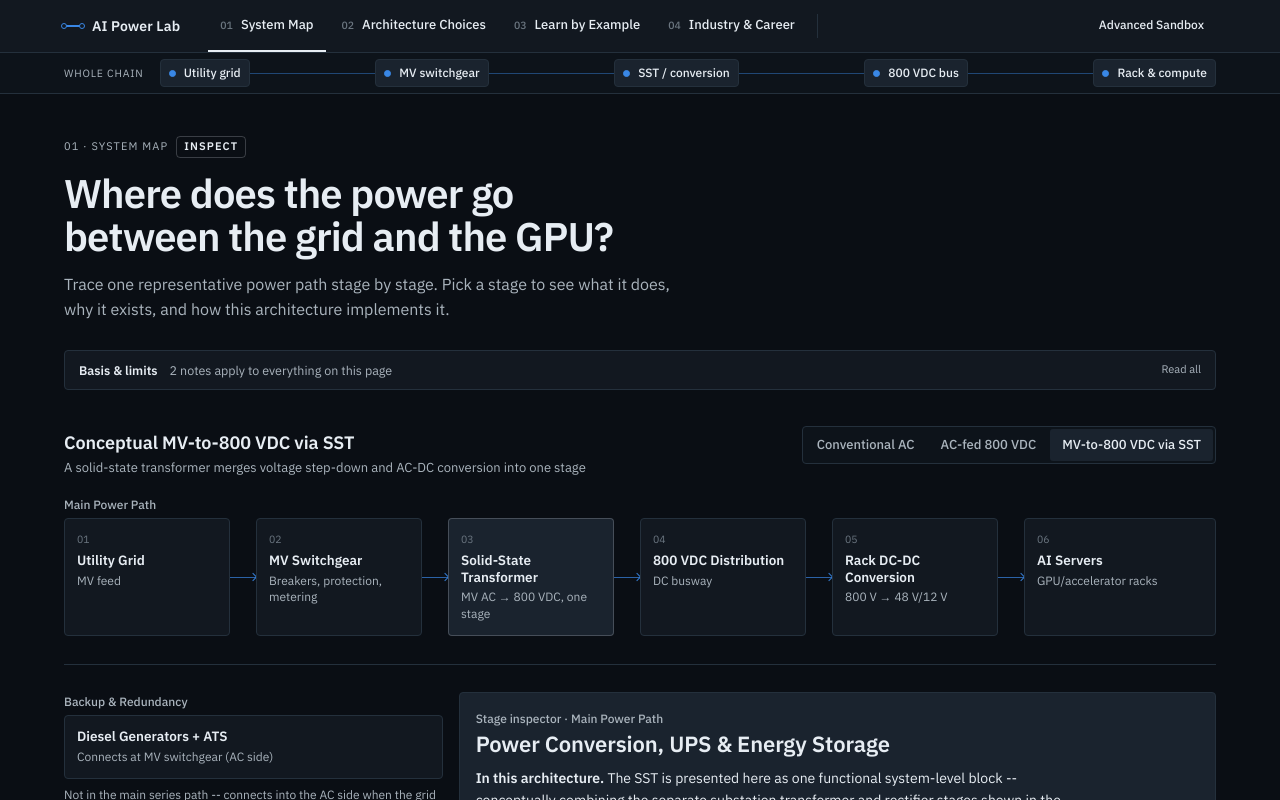
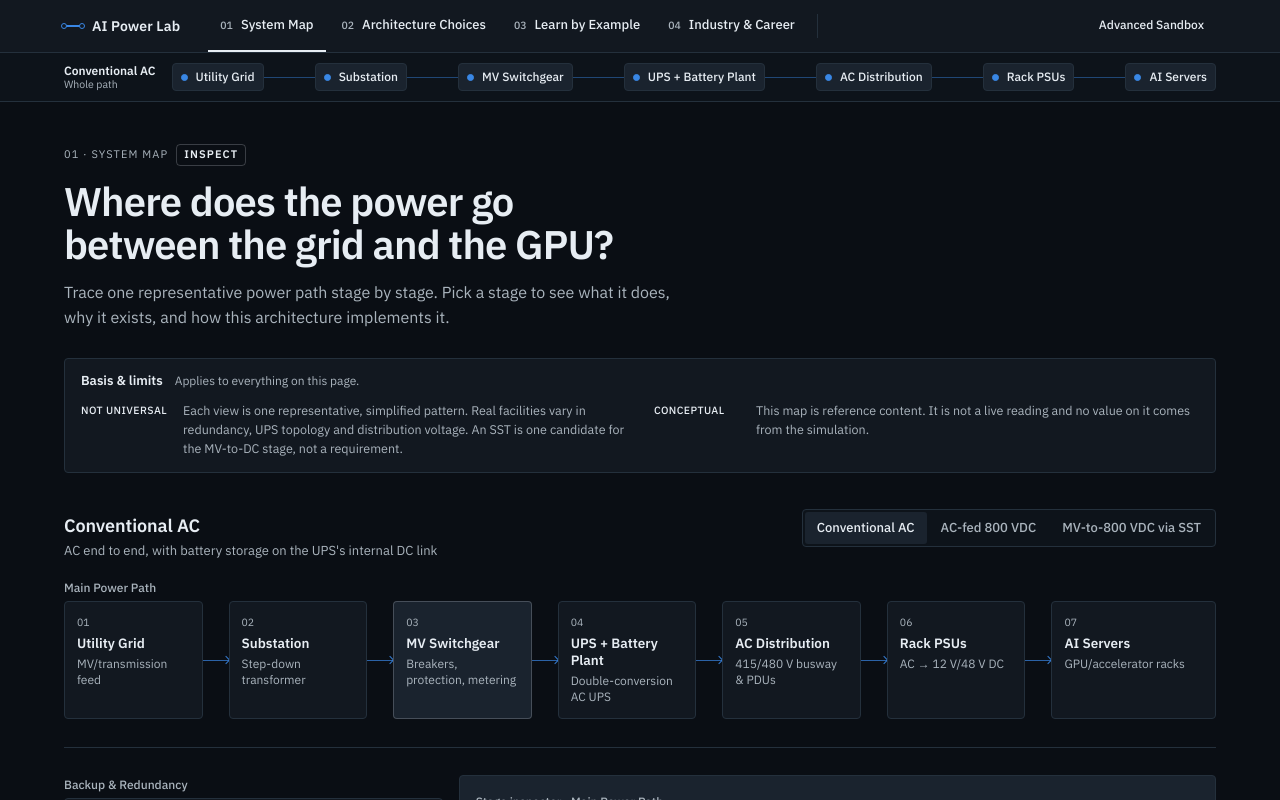
Before and after one commit to yulinliu2002/ai-power-lab, a Next.js app in the folder frontend/: page /design-lab/system-map in a window 1280 px wide. Shown: the top 800 px of the page. Built offline with nearby package versions, Linux system fonts and the light colour scheme.

Commit message:
Signal Path: architecture-aware rail, visible disclosures; DESIGN.md revisions draft and integration plan
Co-Authored-By: Claude Sonnet 5.5 <noreply@anthropic.com>
Claude-Session: https://claude.ai/code/session_01CEUxvJF1nTiR8PSzWNVHVF

```diff
--- /dev/null
+++ b/frontend/app/design-lab/ArchContext.tsx
@@ -0,0 +1,26 @@
+"use client";
+
+import { createContext, useContext, useState, type ReactNode } from "react";
+
+import type { ArchitectureId } from "../lib/infrastructureMapData";
+
+/**
+ * The architecture the learner is currently looking at. The signal-path
+ * rail draws this architecture's own main path, so it never implies one
+ * universal chain (SST is optional; see DESIGN.md revision D3).
+ */
+interface Ctx {
+  arch: ArchitectureId;
+  setArch: (id: ArchitectureId) => void;
+}
+
+const ArchCtx = createContext<Ctx>({ arch: "conventional-ac", setArch: () => {} });
+
+export function ArchProvider({ children }: { children: ReactNode }) {
+  const [arch, setArch] = useState<ArchitectureId>("conventional-ac");
+  return <ArchCtx.Provider value={{ arch, setArch }}>{children}</ArchCtx.Provider>;
+}
+
+export function useArch() {
+  return useContext(ArchCtx);
+}
--- a/frontend/app/design-lab/LabNav.tsx
+++ b/frontend/app/design-lab/LabNav.tsx
@@ -3,13 +3,19 @@
 import Link from "next/link";
 import { usePathname } from "next/navigation";
 
+import { ARCHITECTURES, type ArchitectureId, type CategoryId } from "../lib/infrastructureMapData";
+import { useArch } from "./ArchContext";
+
 /**
  * Shared shell: five areas + the signal-path rail.
  *
- * The rail is the identity motif. It draws the real chain the product
- * teaches (grid -> MV switchgear -> SST / conversion -> 800 VDC bus ->
- * rack) and each area marks the span it works on. "Focus" is shown by
- * surface tier + text weight (DESIGN.md §19), never by a new color.
+ * The rail is architecture-aware. It draws the *selected* architecture's
+ * own main power path (Conventional AC, AC-fed 800 VDC, or the conceptual
+ * MV-to-800 VDC via SST), never a single universal chain; an SST appears
+ * only in the SST architecture. Pages that run the simulation (Learn,
+ * Sandbox) pin the rail to the SST architecture and mark the simulated
+ * slice with a dashed bracket and an explicit "simulated slice" label.
+ * Focus is shown by surface tier + weight (DESIGN.md §19), not color.
  */
 const AREAS = [
   { href: "/design-lab/system-map", label: "System Map", n: "01" },
@@ -20,30 +26,49 @@ const AREAS = [
 
 const SANDBOX = { href: "/design-lab/sandbox", label: "Advanced Sandbox" } as const;
 
-const RAIL = ["Utility grid", "MV switchgear", "SST / conversion", "800 VDC bus", "Rack & compute"] as const;
-
-/** Which rail nodes each area works on. */
-const FOCUS: Record<string, readonly number[]> = {
-  "/design-lab": [0, 1, 2, 3, 4],
-  "/design-lab/system-map": [0, 1, 2, 3, 4],
-  "/design-lab/architecture": [1, 2, 3],
-  "/design-lab/learn": [2, 3, 4],
-  "/design-lab/industry": [1, 2, 3],
-  "/design-lab/sandbox": [2, 3, 4],
+const SHORT: Record<ArchitectureId, string> = {
+  "conventional-ac": "Conventional AC",
+  "ac-to-800vdc": "AC-fed 800 VDC",
+  "mv-to-800vdc": "MV-to-800 VDC via SST (conceptual)",
 };
 
-const FOCUS_NOTE: Record<string, string> = {
-  "/design-lab": "Whole chain",
-  "/design-lab/system-map": "Whole chain",
-  "/design-lab/architecture": "Where architectures diverge",
-  "/design-lab/learn": "Scenario slice",
-  "/design-lab/industry": "Where the industry is moving",
-  "/design-lab/sandbox": "Simulated slice",
+interface RailSpec {
+  note: string;
+  focus: readonly CategoryId[];
+  pinned?: ArchitectureId;
+  slice?: boolean;
+}
+
+const RAIL_SPEC: Record<string, RailSpec> = {
+  "/design-lab": { note: "Context", focus: [] },
+  "/design-lab/system-map": { note: "Whole path", focus: [] },
+  "/design-lab/architecture": {
+    note: "Where architectures diverge",
+    focus: ["substation", "power_conversion", "distribution", "rack_power"],
+  },
+  "/design-lab/learn": {
+    note: "Simulated slice: SST, 800 VDC bus, lumped AI load",
+    focus: ["power_conversion", "distribution", "compute"],
+    pinned: "mv-to-800vdc",
+    slice: true,
+  },
+  "/design-lab/industry": { note: "Industry attention", focus: ["power_conversion", "distribution", "rack_power"] },
+  "/design-lab/sandbox": {
+    note: "Simulated slice: SST, 800 VDC bus, lumped AI load",
+    focus: ["power_conversion", "distribution", "compute"],
+    pinned: "mv-to-800vdc",
+    slice: true,
+  },
 };
 
 export function LabNav() {
   const pathname = usePathname().replace(/\/$/, "");
-  const focus = FOCUS[pathname] ?? FOCUS["/design-lab"];
+  const { arch } = useArch();
+  const spec = RAIL_SPEC[pathname] ?? RAIL_SPEC["/design-lab"];
+  const archId = spec.pinned ?? arch;
+  const archDef = ARCHITECTURES.find((a) => a.id === archId)!;
+  const main = archDef.nodes.filter((n) => n.lane === "main");
+  const allOn = spec.focus.length === 0 && pathname === "/design-lab/system-map";
 
   return (
     <>
@@ -71,19 +96,29 @@ export function LabNav() {
           </nav>
         </div>
       </header>
-      <div className="lab-rail" role="img" aria-label={`Signal path. Focus: ${FOCUS_NOTE[pathname] ?? ""}`}>
+      <div
+        className="lab-rail"
+        role="img"
+        aria-label={`Power path for ${SHORT[archId]}. ${spec.note}. ${spec.pinned ? "Simulated slice only; not evidence for other architectures." : "One representative architecture, not universal."}`}
+      >
         <div className="lab-wrap lab-rail-in">
-          <span className="lab-rail-label">{FOCUS_NOTE[pathname] ?? "Whole chain"}</span>
-          <div className="lab-rail-track">
-            {RAIL.map((name, i) => (
-              <div key={name} style={{ display: "contents" }}>
-                <span className="lab-rail-node" data-on={focus.includes(i)}>
-                  <i />
-                  {name}
-                </span>
-                {i < RAIL.length - 1 && <span className="lab-rail-link" />}
-              </div>
-            ))}
+          <span className="lab-rail-label">
+            <b>{SHORT[archId]}</b>
+            <span className="lab-rail-note">{spec.note}</span>
+          </span>
+          <div className="lab-rail-track" data-slice={spec.slice ? "true" : undefined}>
+            {main.map((n, i) => {
+              const on = allOn || spec.focus.includes(n.categoryId);
+              return (
+                <div key={n.id} style={{ display: "contents" }}>
+                  <span className="lab-rail-node" data-on={on} data-slice={on && spec.slice ? "true" : undefined}>
+                    <i />
+                    {n.label}
+                  </span>
+                  {i < main.length - 1 && <span className="lab-rail-link" />}
+                </div>
+              );
+            })}
           </div>
         </div>
       </div>
--- a/frontend/app/design-lab/architecture/page.tsx
+++ b/frontend/app/design-lab/architecture/page.tsx
@@ -1,6 +1,8 @@
 "use client";
 
 import { useState } from "react";
+
+import { useArch } from "../ArchContext";
 
 import {
   ARCHITECTURE_CHOICE_NAMES,
@@ -22,6 +24,7 @@ import { AreaHeader, BasisBar, EvidenceChip, EvidenceLegend } from "../ui";
  */
 export default function ArchitectureLab() {
   const [driverId, setDriverId] = useState<DriverId>("rd2");
+  const { arch, setArch } = useArch();
   const driver = DRIVERS.find((d) => d.id === driverId)!;
   const decision = CONDITIONAL_DECISIONS[driverId];
 
@@ -35,7 +38,13 @@ export default function ArchitectureLab() {
       />
       <div className="lab-wrap">
         <BasisBar
-          notes={Object.values(DISCLOSURES)}
+          notes={[
+            { tag: "SST optional", text: DISCLOSURES.sst },
+            { tag: "Blocks", text: DISCLOSURES.block },
+            { tag: "Simulation scope", text: DISCLOSURES.sim },
+            { tag: "Drivers", text: DISCLOSURES.illustrative },
+            { tag: "No ranking", text: DISCLOSURES.noWinner },
+          ]}
           labels={<EvidenceLegend />}
         />
       </div>
@@ -111,9 +120,11 @@ export default function ArchitectureLab() {
           {ARCHITECTURE_ORDER.map((a) => {
             const c = CELLS[driverId][a];
             return (
-              <article key={a} className="lab-col">
+              <article key={a} className="lab-col" data-on={a === arch}>
                 <header>
-                  <h3 className="lab-h3" style={{ fontSize: 14 }}>{ARCHITECTURE_CHOICE_NAMES[a]}</h3>
+                  <button className="lab-link-btn" aria-pressed={a === arch} onClick={() => setArch(a)} title="Show this architecture's path in the rail">
+                    <h3 className="lab-h3" style={{ fontSize: 14, margin: 0 }}>{ARCHITECTURE_CHOICE_NAMES[a]}</h3>
+                  </button>
                   <EvidenceChip kind={c.evidence} short />
                 </header>
                 <div>
--- a/frontend/app/design-lab/industry/page.tsx
+++ b/frontend/app/design-lab/industry/page.tsx
@@ -78,9 +78,9 @@ export default function IndustryLab() {
       <div className="lab-wrap">
         <BasisBar
           notes={[
-            "Three distinct public sources support this page. It is a context layer, not a live news feed.",
-            "Vendor and consortium statements are attributed, not endorsed. Emerging architectures and draft specifications are marked as such.",
-            "The competency map is an illustrative teaching framework, not a hiring standard or a statement about any employer.",
+            { tag: "Sources", text: "Three distinct public sources support this page. It is a context layer, not a live news feed." },
+            { tag: "Attribution", text: "Vendor and consortium statements are attributed, not endorsed. Emerging architectures and draft specifications are marked as such." },
+            { tag: "Competencies", text: "The competency map is an illustrative teaching framework, not a hiring standard or a statement about any employer." },
           ]}
           labels={<EvidenceLegend />}
         />
--- a/frontend/app/design-lab/lab.css
+++ b/frontend/app/design-lab/lab.css
@@ -38,20 +38,23 @@
 .lab-tab { display: flex; align-items: center; gap: 8px; padding: 0 12px; text-decoration: none; font-size: 13px; font-weight: 500; color: var(--color-text-secondary); border-bottom: 2px solid transparent; white-space: nowrap; }
 .lab-tab:hover { color: var(--color-text-primary); }
 .lab-tab[aria-current="page"] { color: var(--color-text-primary); border-bottom-color: var(--color-text-primary); }
-.lab-tab small { font-family: var(--font-mono), monospace; font-size: 10.5px; color: var(--color-muted); }
+.lab-tab small { font-family: var(--font-mono), monospace; font-size: 10.5px; color: var(--color-text-secondary); }
 .lab-tab-tool { margin-left: auto; font-size: 12px; }
 .lab-tab-tool + .lab-tab-tool { margin-left: 0; }
 .lab-sep { width: 1px; background: var(--color-hairline); margin: 14px 6px; flex: none; }
 
 /* ---- signal path rail: the shared identity motif ---- */
 .lab-rail { border-bottom: 1px solid var(--color-hairline); background: var(--lab-inset); }
-.lab-rail-in { display: flex; align-items: center; gap: 16px; height: 40px; }
-.lab-rail-label { font-family: var(--font-mono), monospace; font-size: 10.5px; letter-spacing: 0.08em; text-transform: uppercase; color: var(--color-text-secondary); white-space: nowrap; }
+.lab-rail-in { display: flex; align-items: center; gap: 16px; height: 48px; }
+.lab-rail-label { display: flex; flex-direction: column; line-height: 1.2; white-space: nowrap; font-size: 12px; color: var(--color-text-primary); min-width: 0; }
+.lab-rail-label b { font-weight: 600; }
+.lab-rail-note { font-family: var(--font-mono), monospace; font-size: 10.5px; color: var(--color-text-secondary); }
 .lab-rail-track { display: flex; align-items: center; flex: 1; min-width: 0; }
 .lab-rail-node { display: flex; align-items: center; gap: 8px; font-size: 12px; white-space: nowrap; color: var(--color-text-secondary); padding: 3px 8px; border: 1px solid transparent; border-radius: 4px; }
 .lab-rail-node i { width: 7px; height: 7px; border-radius: 50%; border: 1.5px solid var(--color-accent); background: var(--lab-inset); flex: none; }
 .lab-rail-node[data-on="true"] { background: var(--color-surface-raised); border-color: var(--color-hairline); color: var(--color-text-primary); font-weight: 500; }
 .lab-rail-node[data-on="true"] i { background: var(--color-accent); }
+.lab-rail-node[data-slice="true"] { border-style: dashed; border-color: var(--lab-hairline-strong); }
 .lab-rail-link { flex: 1; height: 1px; background: var(--color-accent); opacity: 0.45; min-width: 8px; }
 
 /* ---- page header (editorial) ---- */
@@ -70,16 +73,15 @@
 .lab-section-head { display: flex; align-items: baseline; justify-content: space-between; gap: 16px; margin-bottom: 16px; flex-wrap: wrap; }
 .lab-section-sub { color: var(--color-text-secondary); font-size: 13px; margin: 0; }
 
-/* ---- basis & limits ---- */
-.lab-basis { border: 1px solid var(--color-hairline); border-radius: 4px; background: var(--color-surface); }
-.lab-basis summary { list-style: none; display: flex; align-items: center; gap: 12px; padding: 9px 14px; cursor: pointer; font-size: 12.5px; color: var(--color-text-secondary); flex-wrap: wrap; }
-.lab-basis summary::-webkit-details-marker { display: none; }
-.lab-basis summary strong { color: var(--color-text-primary); font-weight: 600; }
-.lab-basis summary .lab-chev { margin-left: auto; font-family: var(--font-mono), monospace; font-size: 11px; }
-.lab-basis[open] summary .lab-chev::after { content: "Hide"; }
-.lab-basis:not([open]) summary .lab-chev::after { content: "Read all"; }
-.lab-basis ul { margin: 0; padding: 4px 14px 14px 32px; color: var(--color-text-secondary); font-size: 13px; border-top: 1px solid var(--color-hairline); padding-top: 12px; }
-.lab-basis li { margin-bottom: 6px; max-width: 90ch; }
+/* ---- basis & limits: always visible, structured ---- */
+.lab-basis { border: 1px solid var(--color-hairline); border-radius: 4px; background: var(--color-surface); padding: 12px 16px 14px; }
+.lab-basis-head { display: flex; align-items: center; gap: 12px; flex-wrap: wrap; margin-bottom: 10px; }
+.lab-basis-head strong { font-size: 13px; font-weight: 600; }
+.lab-basis-head span.s { font-size: 12px; color: var(--color-text-secondary); }
+.lab-basis-grid { display: grid; grid-template-columns: repeat(2, minmax(0, 1fr)); gap: 10px 28px; margin: 0; padding: 0; list-style: none; }
+.lab-basis-grid li { display: grid; grid-template-columns: 92px 1fr; gap: 10px; font-size: 12.5px; line-height: 1.5; color: var(--color-text-secondary); }
+.lab-basis-grid li > b { font-family: var(--font-mono), monospace; font-size: 10.5px; font-weight: 500; letter-spacing: 0.04em; text-transform: uppercase; color: var(--color-text-primary); padding-top: 2px; }
+.lab-basis-grid li.wide { grid-column: 1 / -1; }
 
 /* ---- primitives ---- */
 .lab-panel { background: var(--color-surface); border: 1px solid var(--color-hairline); border-radius: 4px; padding: 16px; }
@@ -115,7 +117,7 @@
 .lab-node:not(:last-child)::before { content: ""; position: absolute; right: -27px; top: calc(50% - 3px); width: 6px; height: 6px; border-top: 1px solid var(--color-accent); border-right: 1px solid var(--color-accent); transform: rotate(45deg); opacity: 0.9; }
 .lab-node:hover { background: var(--color-surface-raised); }
 .lab-node[aria-pressed="true"] { background: var(--color-surface-raised); border-color: var(--lab-hairline-strong); }
-.lab-node .n { font-family: var(--font-mono), monospace; font-size: 10.5px; color: var(--color-muted); }
+.lab-node .n { font-family: var(--font-mono), monospace; font-size: 10.5px; color: var(--color-text-secondary); }
 .lab-node .t { font-size: 13.5px; font-weight: 600; line-height: 1.25; }
 .lab-node .d { font-size: 12px; color: var(--color-text-secondary); line-height: 1.4; }
 .lab-lane { display: grid; gap: 10px; }
@@ -183,6 +185,7 @@
 @media (max-width: 960px) {
   .lab-split, .lab-split.r57, .lab-split.r75, .lab-bench { grid-template-columns: minmax(0, 1fr); }
   .lab-g3 { grid-template-columns: minmax(0, 1fr); }
+  .lab-basis-grid { grid-template-columns: minmax(0, 1fr); }
   .lab-kpis { grid-template-columns: repeat(2, minmax(0, 1fr)); }
 }
 @media (max-width: 720px) {
@@ -193,11 +196,23 @@
   .lab-g2 { grid-template-columns: minmax(0, 1fr); }
   .lab-top-in { gap: 12px; }
   .lab-brand span { display: none; }
-  .lab-rail-label { display: none; }
-  .lab-rail-in { overflow: hidden; gap: 0; }
-  .lab-rail-link { min-width: 3px; }
-  .lab-rail-node { padding: 3px 4px; font-size: 0; gap: 0; }
-  .lab-rail-node[data-on="true"] { font-size: 11.5px; gap: 6px; }
+  .lab-rail-in { flex-wrap: wrap; gap: 4px 0; height: auto; padding-top: 7px; padding-bottom: 8px; }
+  .lab-rail-label { flex-direction: row; gap: 8px; align-items: baseline; width: 100%; white-space: normal; }
+  .lab-rail-label b { font-size: 12px; }
+  .lab-rail-note { font-size: 10px; }
+  .lab-rail-track { width: 100%; flex: none; }
+  .lab-basis { padding: 10px 12px 12px; }
+  .lab-basis-head span.s { display: none; }
+  .lab-basis-grid { gap: 8px; }
+  .lab-basis-grid li { font-size: 12px; line-height: 1.45; }
+  .lab-basis-grid li > b { font-size: 10px; padding-top: 0; }
+  .lab-basis-grid li { grid-template-columns: 1fr; gap: 0; }
+  .lab-rail-node[data-slice="true"] { border-style: dashed; border-color: var(--lab-hairline-strong); }
+.lab-rail-link { min-width: 3px; }
+  .lab-rail-node { padding: 4px 3px; font-size: 0; gap: 0; }
+  .lab-rail-node i { width: 9px; height: 9px; }
+  .lab-rail-node[data-on="true"] { padding: 3px 5px; }
+  .lab-rail-link { min-width: 4px; }
   .lab-path { grid-auto-flow: row; }
   .lab-node { margin-right: 0; margin-bottom: 22px; min-height: 0; }
   .lab-node:last-child { margin-bottom: 0; }
@@ -214,3 +229,10 @@
 /* Tailwind preflight strips list markers; restore for prose lists. */
 .lab ul:not(.lab-chain) { list-style: disc; }
 .lab ol.lab-chain { list-style: none; }
+
+.lab-link-btn { background: transparent; border: 0; padding: 0; text-align: left; }
+.lab-link-btn:hover h3 { text-decoration: underline; text-underline-offset: 3px; }
+.lab-col[data-on="true"] { border-color: var(--lab-hairline-strong); background: var(--color-surface-raised); }
+@media (max-width: 720px) {
+  .lab-rail-node[data-slice="true"] { border-style: dashed; }
+}
--- a/frontend/app/design-lab/layout.tsx
+++ b/frontend/app/design-lab/layout.tsx
@@ -1,6 +1,7 @@
 import type { Metadata } from "next";
 
 import "./lab.css";
+import { ArchProvider } from "./ArchContext";
 import { LabNav } from "./LabNav";
 
 export const metadata: Metadata = {
@@ -11,8 +12,10 @@ export const metadata: Metadata = {
 export default function LabLayout({ children }: { children: React.ReactNode }) {
   return (
     <div className="lab">
-      <LabNav />
-      <main>{children}</main>
+      <ArchProvider>
+        <LabNav />
+        <main>{children}</main>
+      </ArchProvider>
       <footer className="lab-wrap" style={{ padding: "32px var(--lab-gutter) 48px", color: "var(--color-text-secondary)", fontSize: 12 }}>
         Design-direction prototype. Frontend-only: no engine, API or numeric changes. Not for production.
       </footer>
--- a/frontend/app/design-lab/learn/page.tsx
+++ b/frontend/app/design-lab/learn/page.tsx
@@ -55,9 +55,9 @@ export default function LearnLab() {
       <div className="lab-wrap">
         <BasisBar
           notes={[
-            "The case runs on the Advanced Sandbox's simplified average-value model (Conceptual MV-to-800 VDC via SST slice). It does not validate, size or benchmark any facility or architecture.",
-            "Thresholds and the derating curve are illustrative educational assumptions, not data. This model has thermal protection only: no bus-voltage or grid protection, and a latched trip has no reset.",
-            "After a collapse the bus voltage shown is the integrator's numerical floor, not a physically meaningful residual voltage.",
+            { tag: "Simulated slice", text: "The case runs on the Advanced Sandbox's simplified average-value model of the Conceptual MV-to-800 VDC via SST slice. It does not validate, size or benchmark any facility or other architecture." },
+            { tag: "Assumptions", text: "Thresholds and the derating curve are illustrative educational assumptions, not data. The model has thermal protection only: no bus-voltage or grid protection, and a latched trip has no reset." },
+            { tag: "Numerical floor", text: "After a collapse the bus voltage shown is the integrator's numerical floor, not a physically meaningful residual voltage." },
           ]}
         />
       </div>
--- a/frontend/app/design-lab/sandbox/page.tsx
+++ b/frontend/app/design-lab/sandbox/page.tsx
@@ -52,8 +52,8 @@ export default function SandboxLab() {
       <div className="lab-wrap">
         <BasisBar
           notes={[
-            "Simplified average-value model of the Conceptual MV-to-800 VDC via SST slice. It is not a switching-level model and is not calibrated to any commercial product.",
-            "Parameters and ranges are educational assumptions. Results are model outputs, not predictions for real equipment.",
+            { tag: "Simulated slice", text: "Simplified average-value model of the Conceptual MV-to-800 VDC via SST slice only. Not a switching-level model, not calibrated to any commercial product, and not evidence about other architectures." },
+            { tag: "Assumptions", text: "Parameters and ranges are educational assumptions. Results are model outputs, not predictions for real equipment." },
           ]}
         />
       </div>
--- a/frontend/app/design-lab/system-map/page.tsx
+++ b/frontend/app/design-lab/system-map/page.tsx
@@ -2,7 +2,9 @@
 
 import { useState } from "react";
 
-import { ARCHITECTURES, CATEGORIES, LANE_META, type ArchitectureId, type Lane } from "../../lib/infrastructureMapData";
+import { useArch } from "../ArchContext";
+
+import { ARCHITECTURES, CATEGORIES, LANE_META, type Lane } from "../../lib/infrastructureMapData";
 import { AreaHeader, BasisBar } from "../ui";
 
 /**
@@ -13,7 +15,7 @@ import { AreaHeader, BasisBar } from "../ui";
 const LANES: Lane[] = ["backup", "cooling", "monitoring"];
 
 export default function SystemMapLab() {
-  const [archId, setArchId] = useState<ArchitectureId>("mv-to-800vdc");
+  const { arch: archId, setArch: setArchId } = useArch();
   const arch = ARCHITECTURES.find((a) => a.id === archId)!;
   const main = arch.nodes.filter((n) => n.lane === "main");
   const [selId, setSelId] = useState<string | null>(null);
@@ -31,8 +33,8 @@ export default function SystemMapLab() {
       <div className="lab-wrap" style={{ paddingBottom: 8 }}>
         <BasisBar
           notes={[
-            "Illustrative, not universal: each view is one representative, simplified pattern. Real facilities vary in redundancy, UPS topology and distribution voltage.",
-            "This map is conceptual reference content. It is not a live reading and no value on it comes from the simulation.",
+            { tag: "Not universal", text: "Each view is one representative, simplified pattern. Real facilities vary in redundancy, UPS topology and distribution voltage. An SST is one candidate for the MV-to-DC stage, not a requirement." },
+            { tag: "Conceptual", text: "This map is reference content. It is not a live reading and no value on it comes from the simulation." },
           ]}
         />
       </div>
--- a/frontend/app/design-lab/ui.tsx
+++ b/frontend/app/design-lab/ui.tsx
@@ -28,27 +28,36 @@ export function AreaHeader({
 
 /* ---------- basis & limits: disclosures stay verbatim, one click away ---------- */
 
+export type BasisNote = string | { tag: string; text: string };
+
 export function BasisBar({
   notes,
   labels,
+  heading = "Basis & limits",
 }: {
-  notes: readonly string[];
+  notes: readonly BasisNote[];
   labels?: ReactNode;
+  heading?: string;
 }) {
   return (
-    <details className="lab-basis">
-      <summary>
-        <strong>Basis &amp; limits</strong>
-        <span>{notes.length} notes apply to everything on this page</span>
+    <section className="lab-basis" aria-label={heading}>
+      <div className="lab-basis-head">
+        <strong>{heading}</strong>
+        <span className="s">Applies to everything on this page.</span>
         {labels}
-        <span className="lab-chev" aria-hidden />
-      </summary>
-      <ul>
-        {notes.map((n) => (
-          <li key={n}>{n}</li>
-        ))}
+      </div>
+      <ul className="lab-basis-grid">
+        {notes.map((n, i) => {
+          const note = typeof n === "string" ? { tag: i === 0 ? "Scope" : "Note", text: n } : n;
+          return (
+            <li key={note.text}>
+              <b>{note.tag}</b>
+              <span>{note.text}</span>
+            </li>
+          );
+        })}
       </ul>
-    </details>
+    </section>
   );
 }
 
```
Also changed, not shown: frontend/app/design-lab/page.tsx (+4 -4 lines), 3 other files (tests, documents, lock files or other folders).
